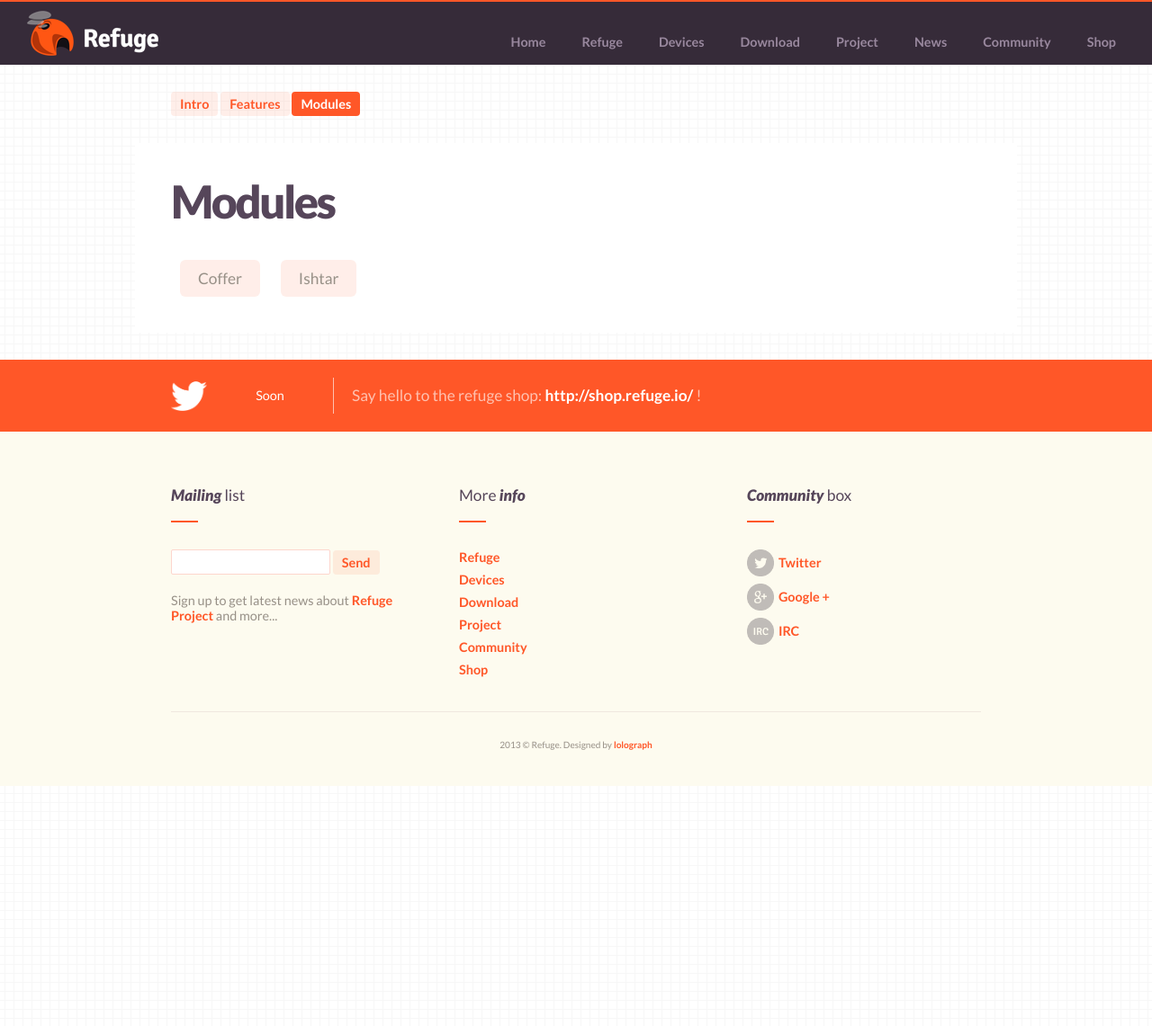
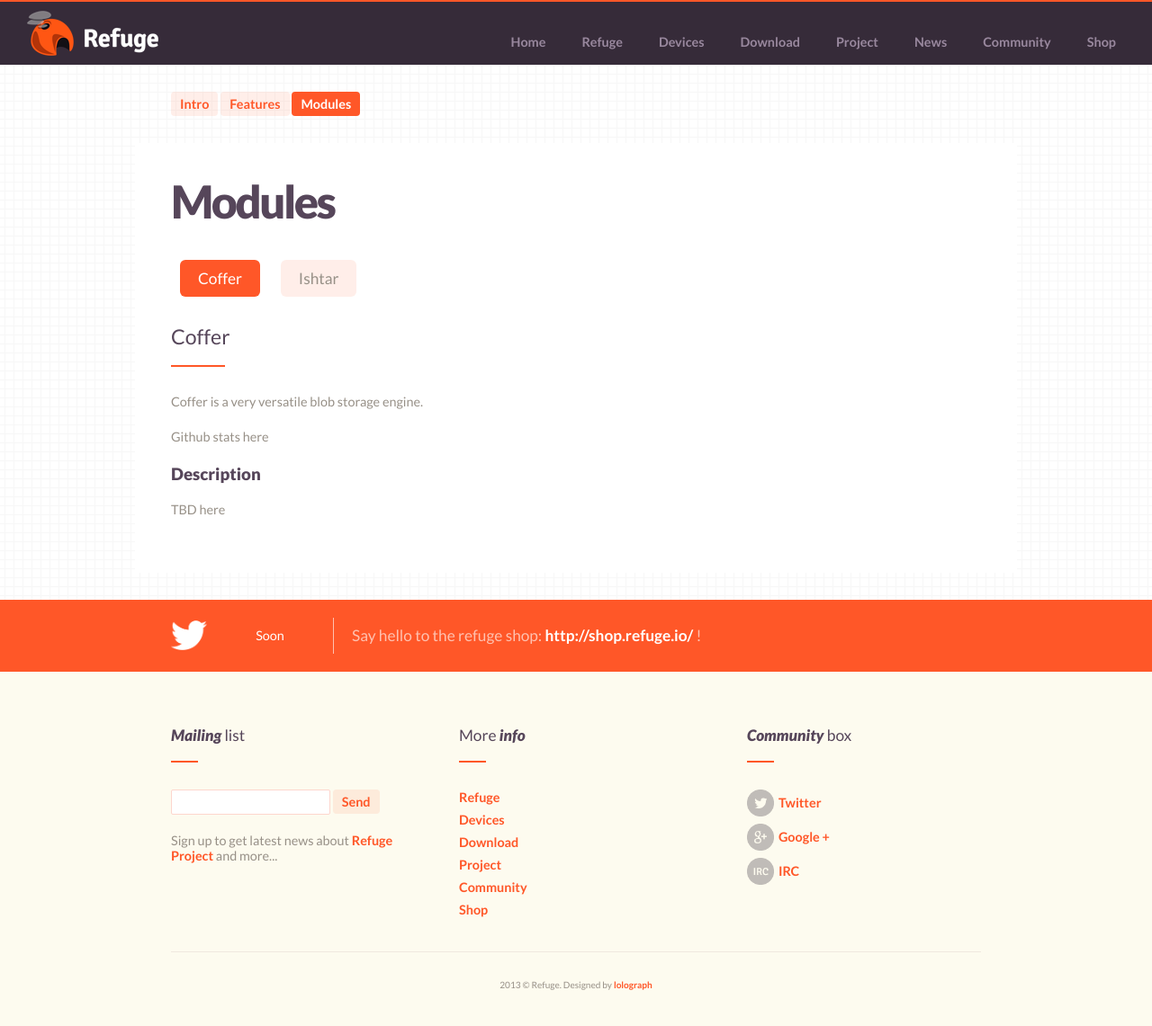
Before and after one commit to refuge/refuge.io, a Jekyll site: the page built from web/details/modules.html, in a window 1280 px wide. Shown: the whole page at 90% size. Built offline with Jekyll 4.4.1, drawn with Linux system fonts in a browser that asks for light colours; before the commit the page ends 900 px from its top, so only the background shows below that.

Commit message:
WIP for the modules...

```diff
--- a/web/details/modules.html
+++ b/web/details/modules.html
@@ -9,8 +9,28 @@ section: modules
                         <div class="columns">
                             <div class="whole">
                                 <h2>Modules</h2>
-                                <div class="a-btn-big">Coffer</div>
-                                <div class="a-btn-big">Ishtar</div>
+                                <div id="sub-nav">
+                                    <div id="coffer-label" class="a-btn-big selected">Coffer</div>
+                                    <div id="ishtar-label" class="a-btn-big">Ishtar</div>
+                                </div>
+                            </div>
+                        </div>
+                        <div id="coffer" class="columns">
+                            <div class="whole">
+                                <h3>Coffer</h3>
+                                <p>Coffer is a very versatile blob storage engine.</p>
+                                <p>Github stats here</p>
+                                <h4>Description</h4>
+                                <p>TBD here</p>
+                            </div>
+                        </div>
+                        <div id="ishtar" class="columns" style="display: none">
+                            <div class="whole">
+                                <h3>Ishtar</h3>
+                                <p>TBD here</p>
+                                <p>Github stats here</p>
+                                <h4>Description</h4>
+                                <p>TBD here</p>
                             </div>
                         </div>
                     </article>
```
